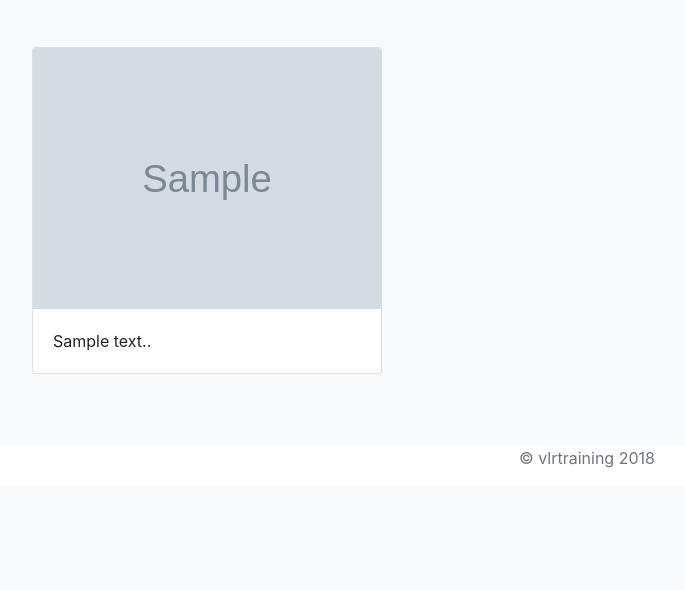
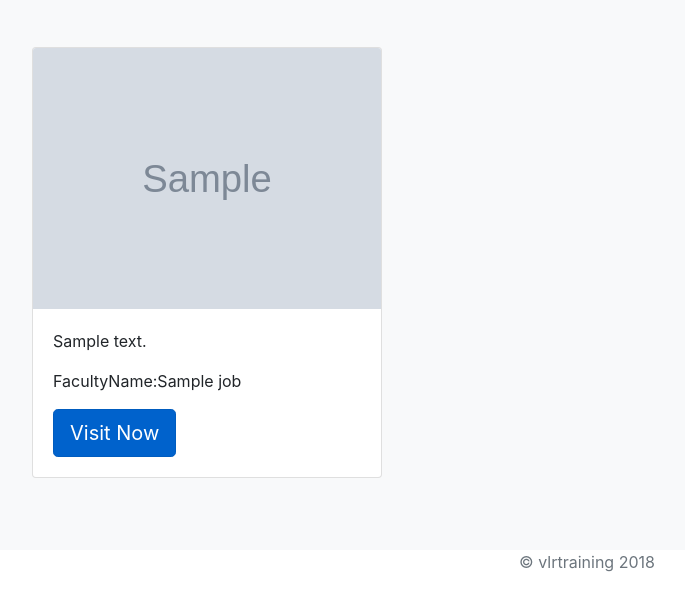
Before and after one commit to vlrtraining/Blog, a Django app: template jobs/templates/jobs/home.html in a window 1280 px wide. Shown: the part 389-979 px from the top of the page, without its empty margins (53-738 px from the left). Before the commit the page ends 857 px from the top, so only its background shows below. Run offline with Django 3.2, Linux system fonts and the light colour scheme; the template is opened without the code that fills it: most values are stand-ins (such as "Sample title", 1, 10 or a date in 2020); grey boxes marked "Sample" are stand-in pictures; data that the repository does not hold is empty; some libraries are stand-ins or nearby versions.

Commit message:
job objects added to home page

```diff
--- a/jobs/models.py
+++ b/jobs/models.py
@@ -4,3 +4,5 @@ from django.db import models
 class Job(models.Model):
     image = models.ImageField(upload_to='images/')
     summary = models.CharField(max_length=200)
+    url1 = models.CharField(max_length=200)
+    facultyname=models.CharField(max_length=50)
--- a/jobs/templates/jobs/home.html
+++ b/jobs/templates/jobs/home.html
@@ -56,9 +56,13 @@
             <div class="col-md-4">
 
               <div class="card mb-4 box-shadow">
-                <img class="card-img-top" src="{{job.image.url}}" alt="Card image cap">
+                <img class="card-img-top" src="{{ job.image.url }}" alt="Card image cap">
                 <div class="card-body">
-                  <p class="card-text">{{ job.summary }}.</p>
+                  <p class="card-text">{{ job.summary }}</p>
+                  <p class="card-text">FacultyName:{{ job.facultyname }}</p>
+                  <div class="btn-group">
+                    <a href="{{ job.url1}}" class="btn btn-primary btn-lg active" role="button" aria-pressed="true">Visit Now</a>
+                    </div>
 
                 </div>
               </div>
```
Also changed, not shown: jobs/migrations/0002_job_url1.py (added), jobs/migrations/0003_remove_job_url1.py (added), jobs/migrations/0004_job_url1.py (added), jobs/migrations/0005_job_facultyname.py (added).
